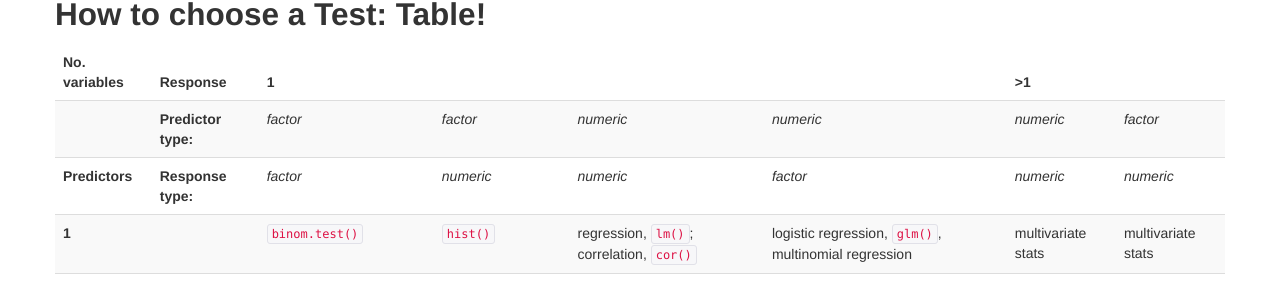
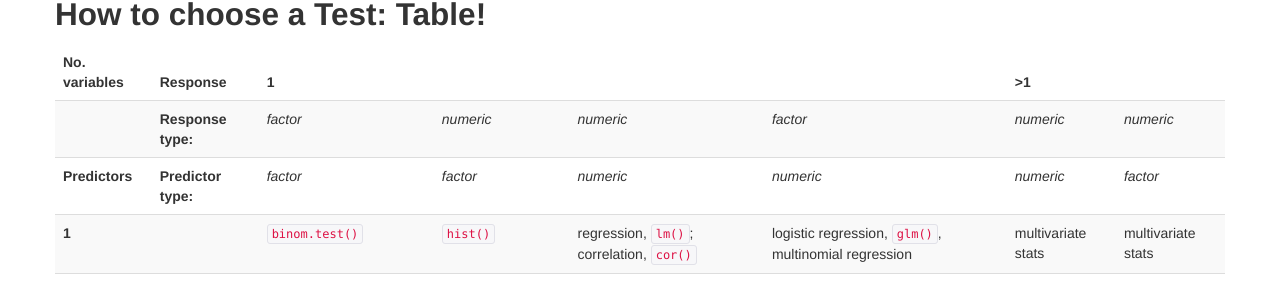
Before and after one commit to intro2r/intro2r, a Jekyll site: the page built from unit3/which-test.md, in a window 1280 px wide and 900 px high, scrolled down 1287 px. Shown: the part 149-430 px from the top of the window. Built offline with Jekyll 4.4.1, drawn with Linux system fonts in a browser that asks for light colours; our own code applies the rules of GitHub Pages for plain Markdown files.

```diff
--- a/unit3/which-test.md
+++ b/unit3/which-test.md
@@ -82,8 +82,8 @@ In contrast to temporal and spatial autocorrelation, sequential autocorrelation
 
 | No. variables | Response     | 1   |             |           |                      | >1          |               |
 |---------  |----------  |--------   |-----------  |---------  |-------------------   |-----------  |-------------  |
-|           | **Predictor type:** | *factor*    | *factor*   | *numeric*  | *numeric*  | *numeric*   | *factor*    |
-| **Predictors**    | **Response type:**  | *factor*  | *numeric*      | *numeric*     | *factor*  | *numeric*   | *numeric*  |
+|     | **Response type:**  | *factor*  | *numeric*      | *numeric*     | *factor*  | *numeric*   | *numeric*  |
+| **Predictors**     | **Predictor type:** | *factor*    | *factor*   | *numeric*  | *numeric*  | *numeric*   | *factor*    |
 | **1**             |                | `binom.test()` | `hist()`          | regression, `lm()`;  correlation, `cor()` | logistic regression, `glm()`, multinomial regression | multivariate stats | multivariate stats |
 | **2**             |                | `prop.test()`, `chisq.test()` | `t.test()`            | multiple regression, `lm()`             | logistic regression, `glm()`, multinomial regression | multivariate stats | multivariate stats |
 | **>2**            |                | `prop.test()`, `chisq.test()` | ANOVA,  `aov()`, `lm()` | multiple regression, `lm()`             | logistic regression, `glm()`, multinomial regression | multivariate stats | multivariate stats |
```
